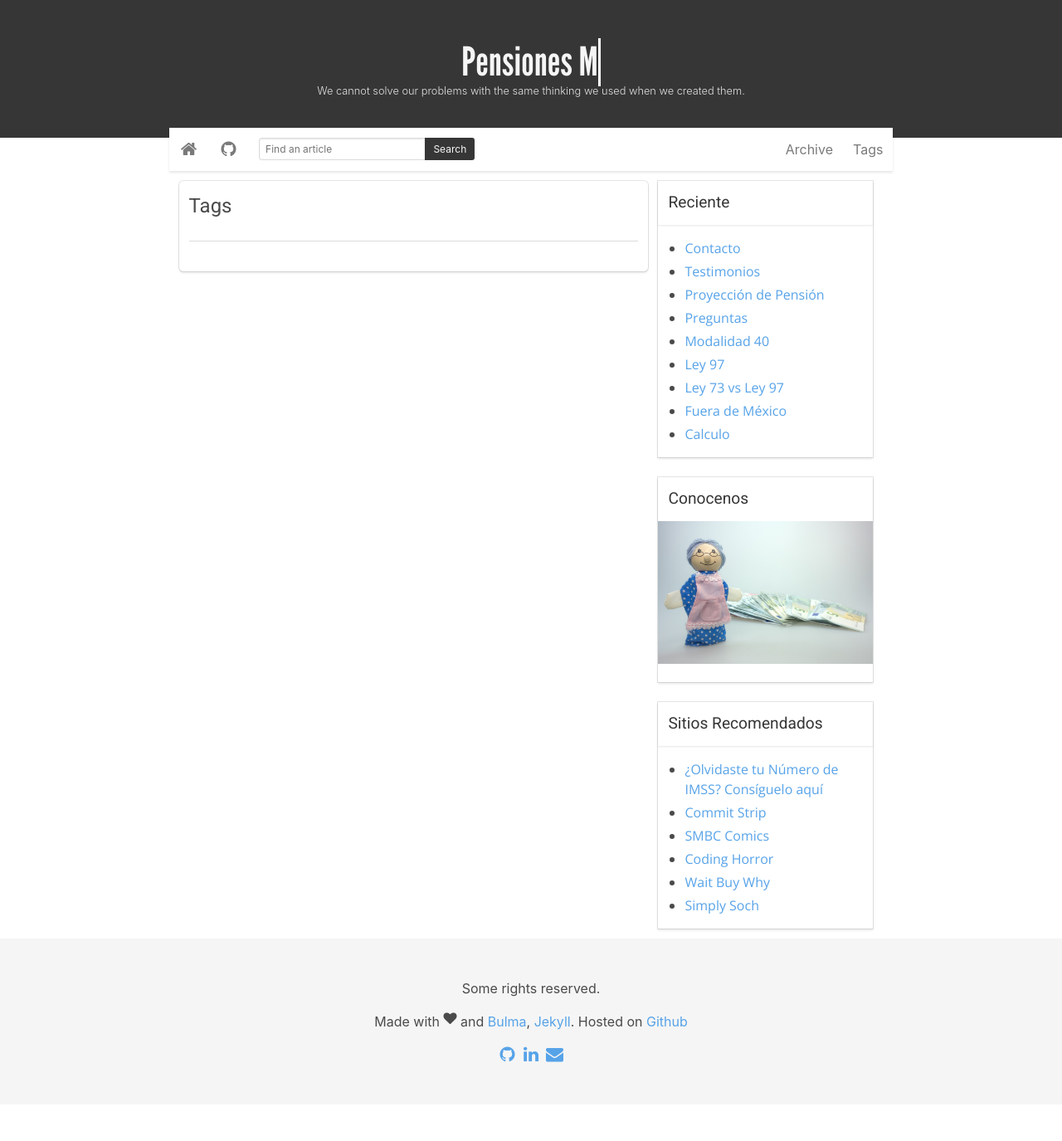
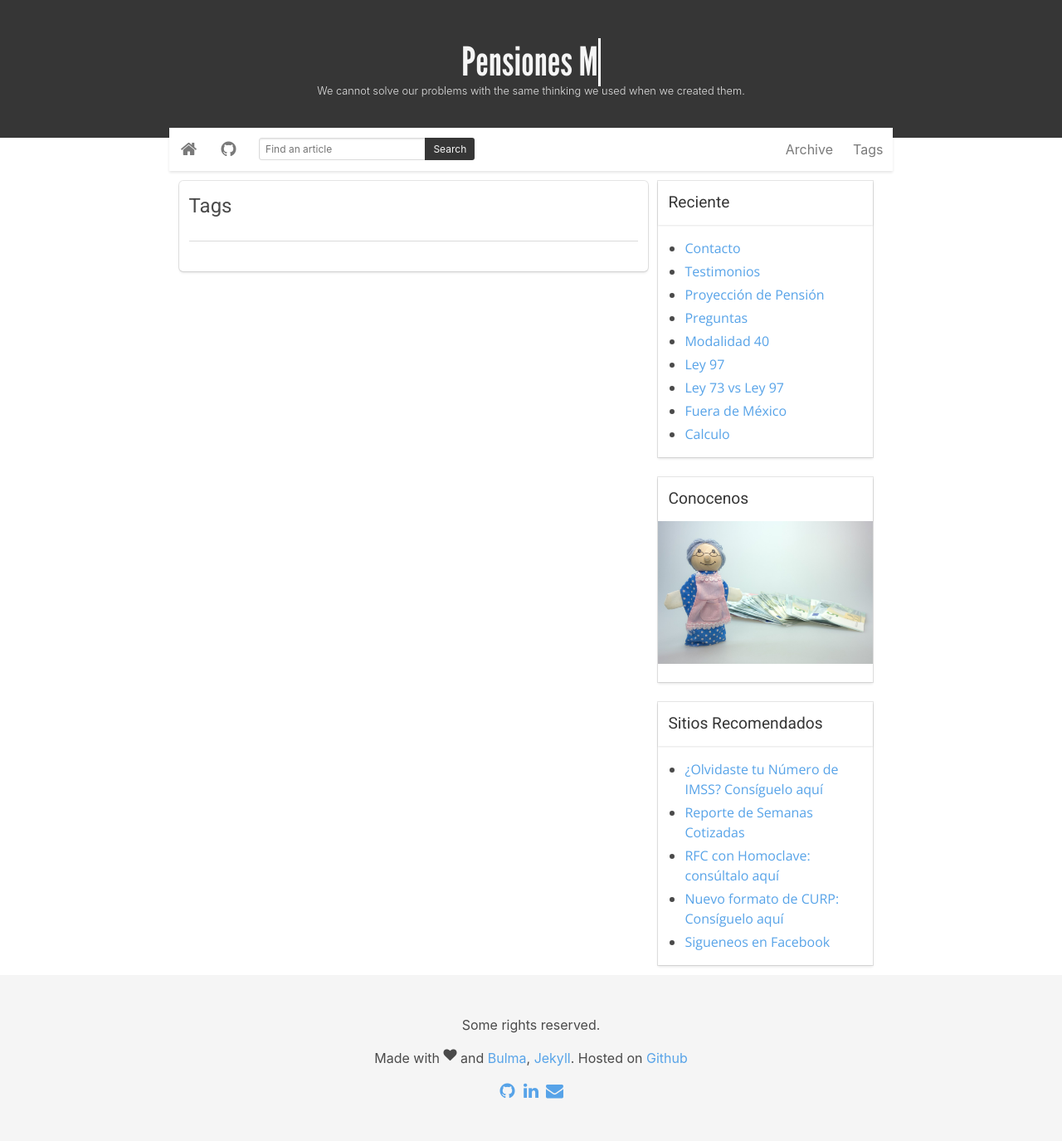
Before and after one commit to PensionesMexico/PensionesMexico.github.io, a Jekyll site: the page built from tags.html, in a window 1280 px wide. Shown: the whole page at 83% size. Built offline with Jekyll 4.4.1, drawn with Linux system fonts in a browser that asks for light colours; before the commit the page ends 1331 px from its top, so only the background shows below that.

Commit message:
Update default.html

```diff
--- a/_layouts/default.html
+++ b/_layouts/default.html
@@ -128,19 +128,16 @@
                       <a href="https://www.imss.gob.mx/faq/no-recuerdo-mi-nss" target="_blank">¿Olvidaste tu Número de IMSS? Consíguelo aquí</a>
                     </li>
                     <li>
-                      <a href="http://commitstrip.com">Commit Strip</a>
+                      <a href="http://hlda.imss.gob.mx/hlda/Acceso.do#no-back-button" target="_blank">Reporte de Semanas Cotizadas</a>
                     </li>
                     <li>
-                      <a href="http://www.smbc-comics.com">SMBC Comics</a>
+                      <a href="https://www.mi-rfc.com.mx/consulta-rfc-homoclave" target="_blank">RFC con Homoclave: consúltalo aquí </a>
                     </li>
                     <li>
-                      <a href="https://blog.codinghorror.com">Coding Horror</a>
+                      <a href="https://consultas.curp.gob.mx/CurpSP/inicio2_2.jsp" target="_blank">Nuevo formato de CURP: Consíguelo aquí</a>
                     </li>
                     <li>
-                      <a href="http://waitbutwhy.com">Wait Buy Why</a>
-                    </li>
-                    <li>
-                      <a href="https://simplysoch.wordpress.com/">Simply Soch</a>
+                      <a href="https://www.facebook.com/PensionateMexico/" target="_blank">Sigueneos en Facebook</a>
                     </li>
                   </ul>
                 </div>
```
